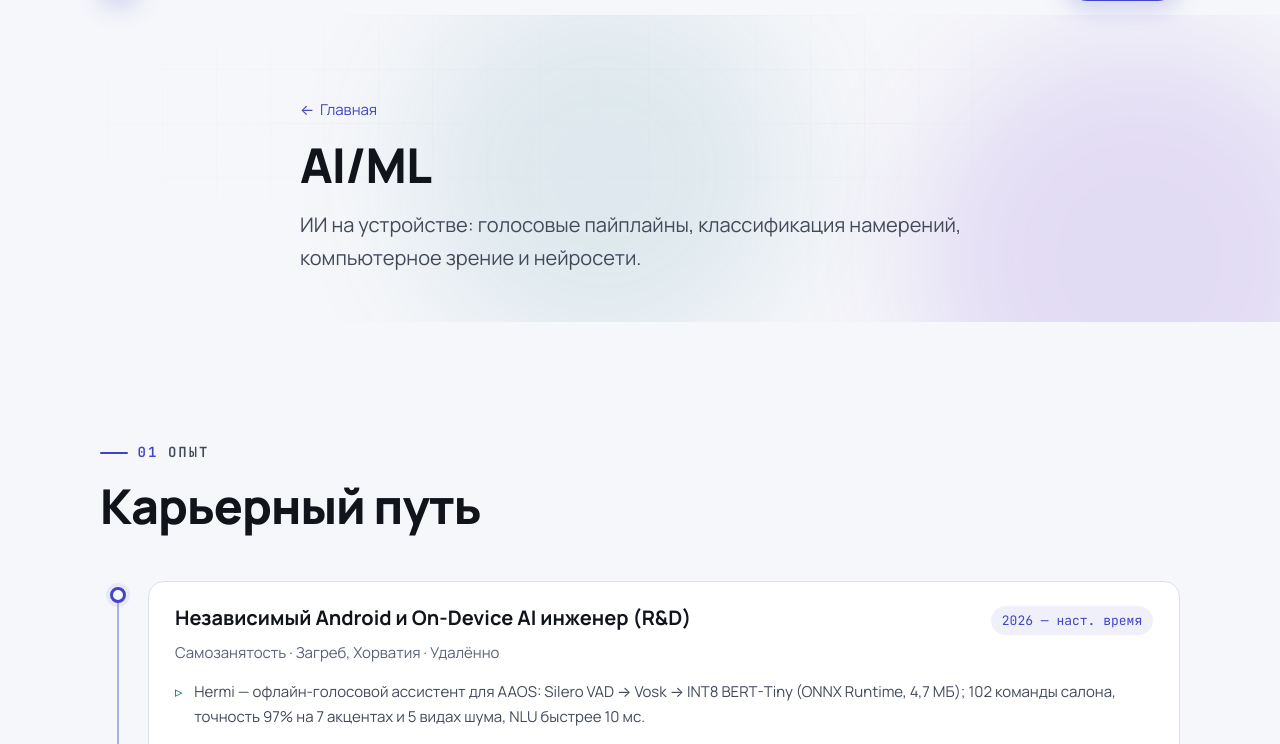
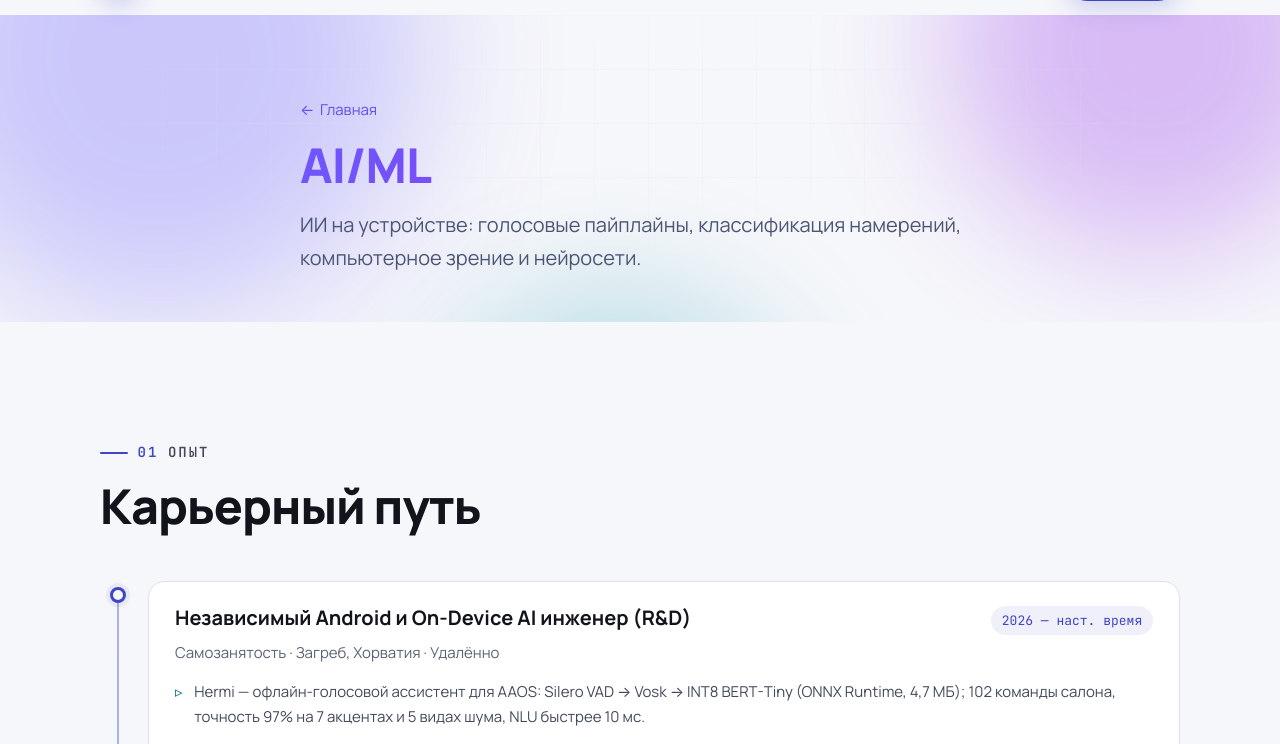
Before and after one commit to DaedricKnight/Portfolio, a plain HTML site: page ai.html in a window 1280 px wide. Shown: the part 56-800 px from the top of the page. Drawn offline with Linux system fonts and the light colour scheme.

Commit message:
Give the web and AI/ML page headers the vivid home-hero look
The page headers on web.html and ai.html now share the hero-scoped
tokens with the home hero: the same violet/purple/cyan glows at the
same strength, the grid overlay, and the old hero text colours. Both
headers get all three glows, arranged for the shorter band (indigo
left, purple right, cyan bottom centre), so the two pages match each
other and the home page.

The page title uses the same gradient as the home name, with the solid
fallback and the fade-in on a wrapper rather than on the gradient text
(Safari). The back link uses a hero accent token: #7c6cff in dark and a
slightly deeper #5f50f0 in light so it stays at 5.0:1. Bump ?v=.

Co-Authored-By: Claude Opus 5.5 <noreply@anthropic.com>
Claude-Session: https://claude.ai/code/session_01MXLYUgMx5NecCqczddWN63

```diff
--- a/ai.html
+++ b/ai.html
@@ -14,7 +14,7 @@
   <link rel="stylesheet" href="https://fonts.googleapis.com/css2?family=Manrope:wght@400;500;600;700;800&family=JetBrains+Mono:wght@400;500;600&display=swap" />
 
   <!-- ?v= — сброс кеша браузера после обновлений; увеличивайте номер при изменениях -->
-  <link rel="stylesheet" href="assets/css/styles.css?v=15" />
+  <link rel="stylesheet" href="assets/css/styles.css?v=16" />
   <!-- Помечаем, что JS работает: только тогда элементы .reveal прячутся до анимации -->
   <script>document.documentElement.classList.add("js");</script>
 </head>
@@ -78,13 +78,17 @@
     <!-- =================== ХЕДЕР СТРАНИЦЫ =================== -->
     <section class="page-hero">
       <div class="hero-bg" aria-hidden="true">
+        <div class="blob blob-1"></div>
         <div class="blob blob-2"></div>
         <div class="blob blob-3"></div>
         <div class="grid-overlay"></div>
       </div>
       <div class="container page-hero-inner">
         <a class="page-hero-back" href="index.html">← <span data-i18n="nav.home">Главная</span></a>
-        <h1 data-i18n="card.ai.title">AI/ML</h1>
+        <!-- Анимация появления — на обёртке, а не на h1 с градиентным текстом (Safari) -->
+        <div class="reveal">
+          <h1 data-i18n="card.ai.title">AI/ML</h1>
+        </div>
         <p class="page-hero-lead" data-i18n="card.ai.desc">ИИ на устройстве: голосовые пайплайны, классификация намерений, компьютерное зрение и нейросети.</p>
       </div>
     </section>
@@ -328,7 +332,7 @@
     </div>
   </footer>
 
-  <script src="assets/js/i18n.js?v=15"></script>
-  <script src="assets/js/script.js?v=15"></script>
+  <script src="assets/js/i18n.js?v=16"></script>
+  <script src="assets/js/script.js?v=16"></script>
 </body>
 </html>
--- a/assets/css/styles.css
+++ b/assets/css/styles.css
@@ -357,8 +357,10 @@ ul { margin: 0; padding: 0; list-style: none; }
    те же токены переопределены только внутри .hero, остальная страница их не видит.
    Отличия от прежнего — только ради читаемости:
    · кнопка «Обсудить проект»: те же оттенки, но глубже — белый текст ≥ 4.5:1;
-   · светлая тема: циан в градиенте имени и цифр чуть темнее — ≥ 3:1 (крупный текст). */
-.hero {
+   · светлая тема: циан в градиенте имени и цифр чуть темнее — ≥ 3:1 (крупный текст).
+   Те же токены используют шапки страниц (.page-hero) на web.html и ai.html. */
+.hero,
+.page-hero {
   --bg:            #0b0d17;
   --surface:       #161a2b;
   --surface-2:     #1d2236;
@@ -376,8 +378,10 @@ ul { margin: 0; padding: 0; list-style: none; }
   --hero-btn-glow-hover: rgba(124, 108, 255, 0.5);
   --blob-opacity:   0.55;
   --blob-3-opacity: 0.4;
+  --hero-link:      #7c6cff;   /* ссылка «← Главная»: 5.0:1 */
 }
-[data-theme="light"] .hero {
+[data-theme="light"] .hero,
+[data-theme="light"] .page-hero {
   --bg:            #f7f8fc;
   --surface:       #ffffff;
   --surface-2:     #f3f4fb;
@@ -394,6 +398,7 @@ ul { margin: 0; padding: 0; list-style: none; }
   --hero-btn-glow-hover: rgba(106, 91, 255, 0.4);
   --blob-opacity:   0.3;
   --blob-3-opacity: 0.3;
+  --hero-link:      #5f50f0;   /* чуть глубже #6a5bff: 5.0:1 вместо 4.3:1 */
 }
 .hero .btn-primary,
 .hero .btn-primary:hover {
@@ -570,14 +575,32 @@ ul { margin: 0; padding: 0; list-style: none; }
   font-weight: 800;
   letter-spacing: -0.02em;
   margin: 0.6rem 0 1rem;
+  color: var(--accent); /* запасной цвет, если градиентный текст не поддерживается */
+}
+/* Градиент — как у имени на главной. Анимация появления висит на обёртке (.reveal),
+   а не на самом h1: так background-clip:text корректно рисуется в Safari. */
+@supports ((-webkit-background-clip: text) or (background-clip: text)) {
+  .page-hero h1 {
+    background: var(--grad);
+    background-size: 200% 200%;
+    -webkit-background-clip: text;
+    background-clip: text;
+    -webkit-text-fill-color: transparent;
+    color: transparent;
+    animation: grad-shift 8s ease infinite;
+  }
 }
 .page-hero-lead { color: var(--fg-muted); font-size: var(--fs-lg); max-width: 56ch; }
+/* Свечения в невысокой шапке: индиго слева, фиолетовое справа, циан снизу по центру */
+.page-hero .blob-1 { width: 38vw; height: 38vw; top: -75%; left: -8%; }
+.page-hero .blob-2 { width: 34vw; height: 34vw; top: -55%; right: -8%; }
+.page-hero .blob-3 { width: 28vw; height: 28vw; top: auto; bottom: -110%; left: 34%; }
 .page-hero-back {
   display: inline-flex;
   align-items: center;
   gap: 0.35rem;
   font-size: var(--fs-sm);
-  color: var(--accent);
+  color: var(--hero-link);
   margin-bottom: 0.4rem;
 }
 
```
Also changed, not shown: index.html (+3 -3 lines), web.html (+8 -4 lines).
